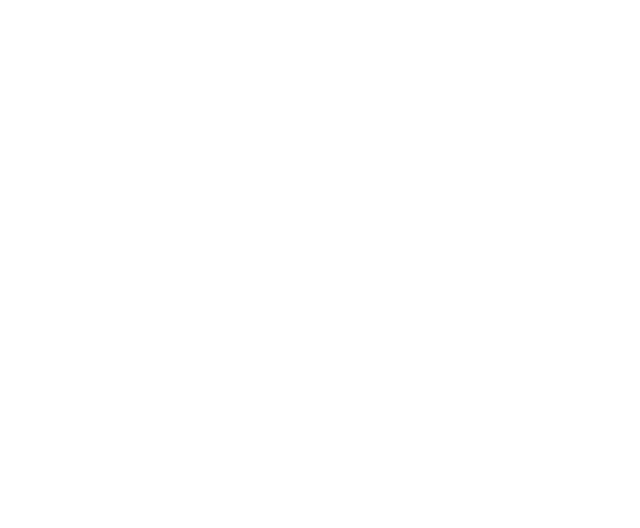
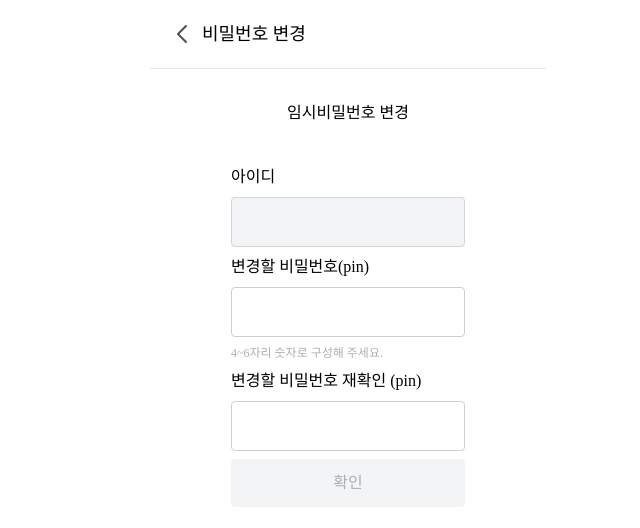
Before and after one commit to pie-sfac/2-18-PainKiller, a React (Vite) app in the folder pain-killer/: page /pwdreset in a window 1280 px wide. Before the commit this address had no page. Shown: the top 528 px of the page, without its empty margins (292-932 px from the left). Built offline with nearby package versions, Linux system fonts and the light colour scheme; no server answers; a web font is replaced by a local one.

Commit message:
subtly revised

```diff
--- a/pain-killer/src/App.tsx
+++ b/pain-killer/src/App.tsx
@@ -114,6 +114,9 @@
             element={<MemberTicketsFix />}
           />
 
+          {/* 비밀번호 재설정 */}
+          <Route path='/pwdreset' element={<PwReset />} />
+
         </Routes>
       </Router>
     </div>
--- a/pain-killer/src/pages/Manager_login/ContactPwReset.tsx
+++ b/pain-killer/src/pages/Manager_login/ContactPwReset.tsx
@@ -9,6 +9,10 @@
 
 export default function PwReset(){
   const navigate = useNavigate();
+
+  const onPrevious = () => {
+    navigate(-1);
+  };
   const [password, setPassword] = useState('');
   const [confirmPassword, setConfirmPassword] = useState('');
 
@@ -100,7 +104,7 @@
     <>
       <header className="bg-white border-b border-t-neutral-100">
         <nav className="flex p-5">
-          <div className="flex justify-between items-center">
+          <div className="flex justify-between items-center cursor-pointer" onClick={onPrevious}>
             <img src={BackImage} alt="Back" />
             <p className="text-lg ml-2">비밀번호 변경</p>
           </div>
--- a/pain-killer/src/pages/center/EmpDetail.tsx
+++ b/pain-killer/src/pages/center/EmpDetail.tsx
@@ -120,7 +120,10 @@
                     <Link to = {`/modrole/${userId}`} className='flex items-center'>
                       <span className='text-[10px] text-[#AEAEAE] cursor-pointer'>권한 설정</span>
                     </Link>
+
+                    <Link to="/pwdreset">
                     {empContent.pwdChangeRequired && <span className='text-[10px] text-[#AEAEAE] cursor-pointer'>비밀번호 변경</span>}
+                    </Link>
                     <span className='text-[10px] text-[#AEAEAE] cursor-pointer'>직원 퇴사</span>
                   </div>
                 </div>
```
